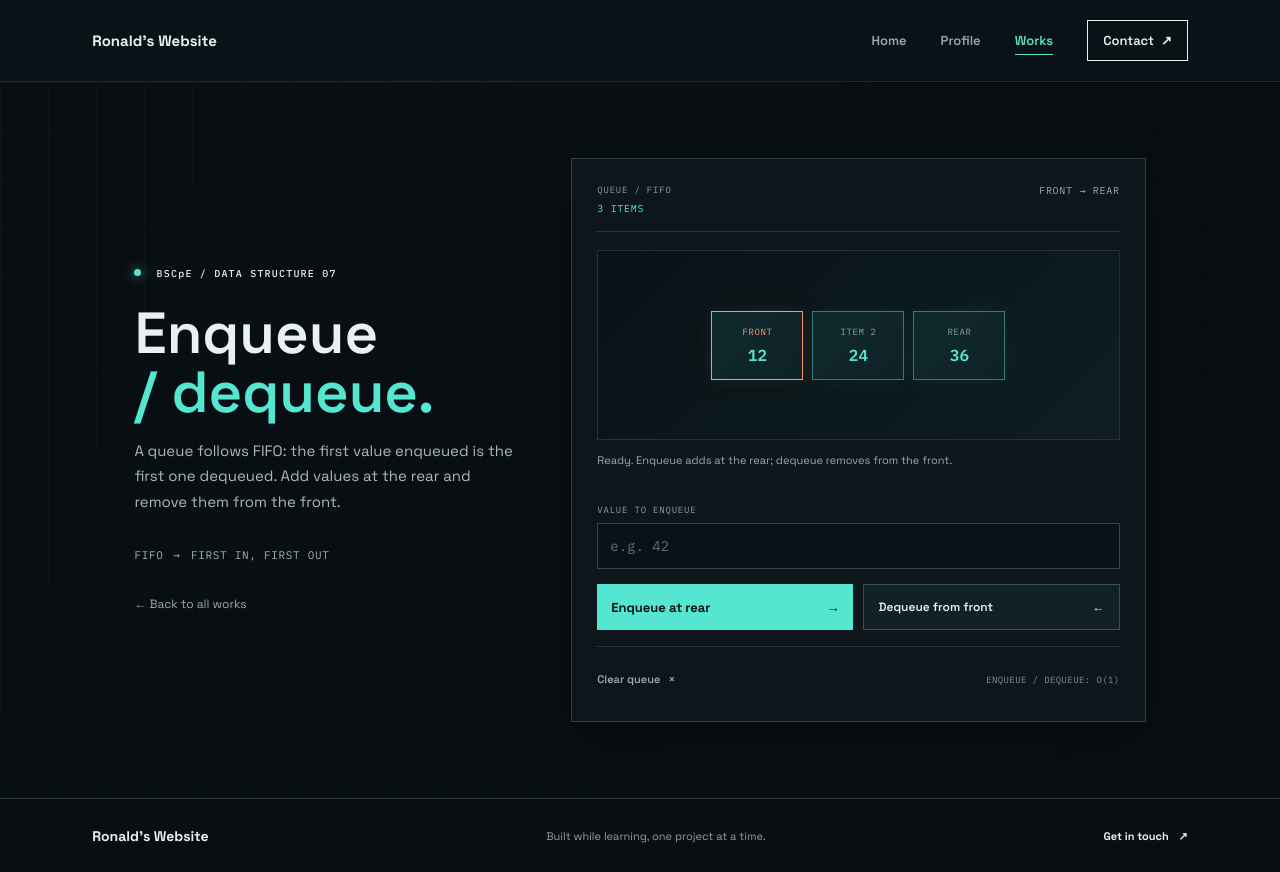
After one commit to Ronald-cpe/Flask_intro_2026, a Flask app: page /works/en-dequeue in a window 1280 px wide. The commit adds this page. Run offline with Flask 3, Linux system fonts and the light colour scheme.

Commit message:
third update

```diff
--- a/app.py
+++ b/app.py
@@ -23,6 +23,10 @@ def linklist():
 @app.route('/works/stack')
 def stack():
     return render_template('stack.html')
+
+@app.route('/works/en-dequeue')
+def enqueue_dequeue():
+    return render_template('en_dequeue.html')
 
 @app.route('/works/infix-postfix')
 def infix_postfix():
--- a/static/style.css
+++ b/static/style.css
@@ -1089,6 +1126,62 @@ a {
     background: linear-gradient(135deg, rgba(8, 18, 22, .95), rgba(14, 31, 35, .88));
     scrollbar-color: #35545a #0b1519;
     scrollbar-width: thin;
+}
+
+.queue-viewport {
+    min-height: 190px;
+    display: flex;
+    align-items: center;
+    margin: 18px 0 0;
+    padding: 17px;
+    overflow-x: auto;
+    border: 1px solid #1e3439;
+    background: linear-gradient(135deg, rgba(8, 18, 22, .95), rgba(14, 31, 35, .88));
+    scrollbar-color: #35545a #0b1519;
+    scrollbar-width: thin;
+}
+
+.queue-items {
+    min-width: 100%;
+    display: flex;
+    align-items: center;
+    justify-content: center;
+    gap: 9px;
+    margin: auto 0;
+}
+
+.queue-item {
+    min-width: 92px;
+    display: grid;
+    justify-items: center;
+    gap: 8px;
+    padding: 14px 12px;
+    border: 1px solid #3a7775;
+    background: linear-gradient(135deg, #10292d, #0e2227);
+    box-shadow: 0 0 18px rgba(85, 230, 210, .07);
+    animation: linklist-node-in .2s ease-out both;
+}
+
+.queue-item:first-child {
+    border-color: var(--coral);
+    box-shadow: 0 0 18px rgba(255, 147, 110, .09);
+}
+
+.queue-item-label {
+    color: #8da1a5;
+    font: 9px var(--mono);
+    letter-spacing: .6px;
+}
+
+.queue-item:first-child .queue-item-label {
+    color: var(--coral);
+}
+
+.queue-item-value {
+    color: var(--forest);
+    font: 600 16px var(--mono);
+    overflow-wrap: anywhere;
+    text-align: center;
 }
 
 .stack-items {
--- /dev/null
+++ b/templates/en_dequeue.html
@@ -0,0 +1,170 @@
+<!DOCTYPE html>
+<html lang="en">
+<head>
+    <meta charset="UTF-8">
+    <meta name="viewport" content="width=device-width, initial-scale=1.0">
+    <meta name="description" content="Explore how enqueue and dequeue work in a first in, first out queue.">
+    <title>Enqueue / Dequeue | Ronald's Website</title>
+    <link rel="preconnect" href="https://fonts.googleapis.com">
+    <link rel="preconnect" href="https://fonts.gstatic.com" crossorigin>
+    <link href="https://fonts.googleapis.com/css2?family=IBM+Plex+Mono:wght@400;500;600&family=Space+Grotesk:wght@400;500;600;700&display=swap" rel="stylesheet">
+    <link rel="stylesheet" href="{{ url_for('static', filename='style.css') }}">
+</head>
+<body>
+    <header class="site-header">
+        <a class="wordmark" href="/" aria-label="Ronald's Website">Ronald's Website</a>
+        <nav aria-label="Main navigation">
+            <a class="nav-link" href="/">Home</a>
+            <a class="nav-link" href="/profile">Profile</a>
+            <a class="nav-link active" href="/works" aria-current="page">Works</a>
+            <a class="nav-contact" href="/contact">Contact <span aria-hidden="true">↗</span></a>
+        </nav>
+    </header>
+
+    <main class="calculator-main linklist-main">
+        <div class="linklist-layout">
+            <section class="calculator-intro" aria-labelledby="queue-title">
+                <p class="eyebrow"><span class="status-dot"></span> BSCpE / DATA STRUCTURE 07</p>
+                <h1 id="queue-title">Enqueue<br><em>/ dequeue.</em></h1>
+                <p>A queue follows FIFO: the first value enqueued is the first one dequeued. Add values at the rear and remove them from the front.</p>
+                <div class="formula-display linklist-legend" aria-label="First in, first out">
+                    <span>FIFO</span><span class="queue-legend-arrow">→</span><span>FIRST IN, FIRST OUT</span>
+                </div>
+                <a class="linklist-back-link" href="{{ url_for('works') }}">← Back to all works</a>
+            </section>
+
+            <section class="linklist-card" aria-label="Queue visualizer">
+                <div class="linklist-card-heading">
+                    <div>
+                        <p class="calculator-card-label">QUEUE / FIFO</p>
+                        <p class="linklist-count" id="queue-count">3 ITEMS</p>
+                    </div>
+                    <span class="linklist-head-tag">FRONT → REAR</span>
+                </div>
+
+                <div class="queue-viewport">
+                    <div class="queue-items" id="queue-visual" role="list" aria-label="Queue items, front to rear"></div>
+                </div>
+                <p class="linklist-status" id="queue-status" aria-live="polite">Ready. Enqueue adds at the rear; dequeue removes from the front.</p>
+
+                <form class="linklist-form" id="queue-form">
+                    <label class="calculator-field" for="queue-value">
+                        <span>VALUE TO ENQUEUE</span>
+                        <input class="linklist-input" id="queue-value" name="value" type="text" maxlength="16" placeholder="e.g. 42" autocomplete="off">
+                    </label>
+                    <div class="linklist-actions">
+                        <button class="calculator-button" type="submit">Enqueue at rear <span aria-hidden="true">→</span></button>
+                        <button class="linklist-secondary-button" type="button" id="dequeue-button">Dequeue from front <span aria-hidden="true">←</span></button>
+                    </div>
+                </form>
+                <div class="linklist-footer-actions">
+                    <button class="linklist-text-button" type="button" id="clear-queue-button">Clear queue <span aria-hidden="true">×</span></button>
+                    <span class="stack-complexity">ENQUEUE / DEQUEUE: O(1)</span>
+                </div>
+            </section>
+        </div>
+    </main>
+
+    <footer class="site-footer">
+        <a class="footer-wordmark" href="/">Ronald's Website</a>
+        <p>Built while learning, one project at a time.</p>
+        <a href="/contact">Get in touch <span aria-hidden="true">↗</span></a>
+    </footer>
+
+    <script>
+        let queueFront = { value: '12', next: null };
+        queueFront.next = { value: '24', next: null };
+        queueFront.next.next = { value: '36', next: null };
+        let queueRear = queueFront.next.next;
+        let queueLength = 3;
+        const queueVisual = document.getElementById('queue-visual');
+        const queueCount = document.getElementById('queue-count');
+        const queueStatus = document.getElementById('queue-status');
+        const queueForm = document.getElementById('queue-form');
+        const queueInput = document.getElementById('queue-value');
+        const dequeueButton = document.getElementById('dequeue-button');
+        const clearQueueButton = document.getElementById('clear-queue-button');
+
+        function renderQueue() {
+            queueVisual.replaceChildren();
+
+            if (queueLength === 0) {
+                const emptyState = document.createElement('p');
+                emptyState.className = 'linklist-empty';
+                emptyState.textContent = 'Your queue is empty. Enqueue a value to add the first item.';
+                queueVisual.append(emptyState);
+            } else {
+                let current = queueFront;
+                let index = 0;
+                while (current) {
+                    const item = document.createElement('div');
+                    item.className = 'queue-item';
+                    item.setAttribute('role', 'listitem');
+
+                    const label = document.createElement('span');
+                    label.className = 'queue-item-label';
+                    label.textContent = index === 0 ? 'FRONT' : index === queueLength - 1 ? 'REAR' : `ITEM ${index + 1}`;
+
+                    const itemValue = document.createElement('span');
+                    itemValue.className = 'queue-item-value';
+                    itemValue.textContent = current.value;
+
+                    item.append(label, itemValue);
+                    queueVisual.append(item);
+                    current = current.next;
+                    index += 1;
+                }
+            }
+
+            queueCount.textContent = `${queueLength} ${queueLength === 1 ? 'ITEM' : 'ITEMS'}`;
+            dequeueButton.disabled = queueLength === 0;
+            clearQueueButton.disabled = queueLength === 0;
+        }
+
+        queueForm.addEventListener('submit', (event) => {
+            event.preventDefault();
+            const value = queueInput.value.trim();
+
+            if (!value) {
+                queueStatus.textContent = 'Enter a value before enqueueing it.';
+                queueInput.focus();
+                return;
+            }
+
+            const newNode = { value, next: null };
+            if (queueRear) {
+                queueRear.next = newNode;
+            } else {
+                queueFront = newNode;
+            }
+            queueRear = newNode;
+            queueLength += 1;
+            renderQueue();
+            queueStatus.textContent = `Enqueued ${value} at the rear of the queue.`;
+            queueInput.value = '';
+            queueInput.focus();
+        });
+
+        dequeueButton.addEventListener('click', () => {
+            if (!queueFront) return;
+
+            const removed = queueFront.value;
+            queueFront = queueFront.next;
+            queueLength -= 1;
+            if (!queueFront) queueRear = null;
+            renderQueue();
+            queueStatus.textContent = `Dequeued ${removed} from the front of the queue.`;
+        });
+
+        clearQueueButton.addEventListener('click', () => {
+            queueFront = null;
+            queueRear = null;
+            queueLength = 0;
+            renderQueue();
+            queueStatus.textContent = 'Cleared the queue.';
+        });
+
+        renderQueue();
+    </script>
+</body>
+</html>
```
Also changed, not shown: other parts of static/style.css (+43 -2 lines), templates/works.html (+16 -1 lines).
